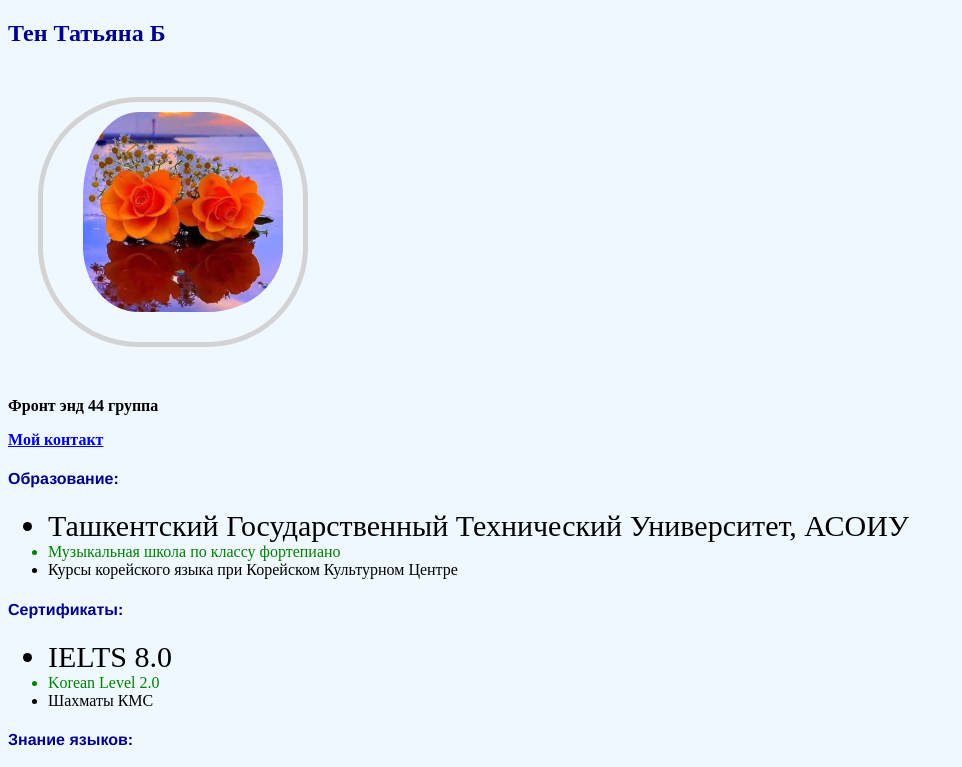
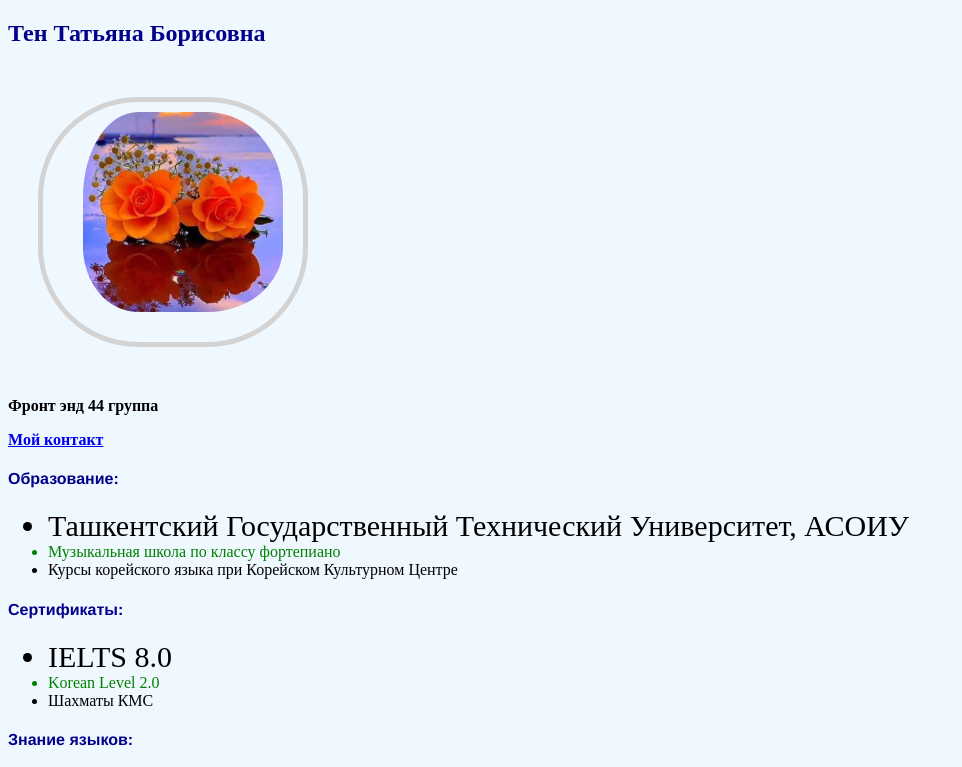
Before and after one commit to ttbttbtt/ttb, a plain HTML site: page index.html in a window 1280 px wide. Shown: the top 767 px of the page, without its empty margins (0-962 px from the left). Drawn offline with Linux system fonts and the light colour scheme.

Commit message:
Update index fio.html

```diff
--- a/index.html
+++ b/index.html
@@ -15,7 +15,7 @@
     <h3 class="blue">Борисовна</h3>
     -->
 
-    <h2 class="blue">Тен Татьяна Б</h2>
+    <h2 class="blue">Тен Татьяна Борисовна</h2>
 
     <!-----
     <span class="it">Просто человек</span>
```
